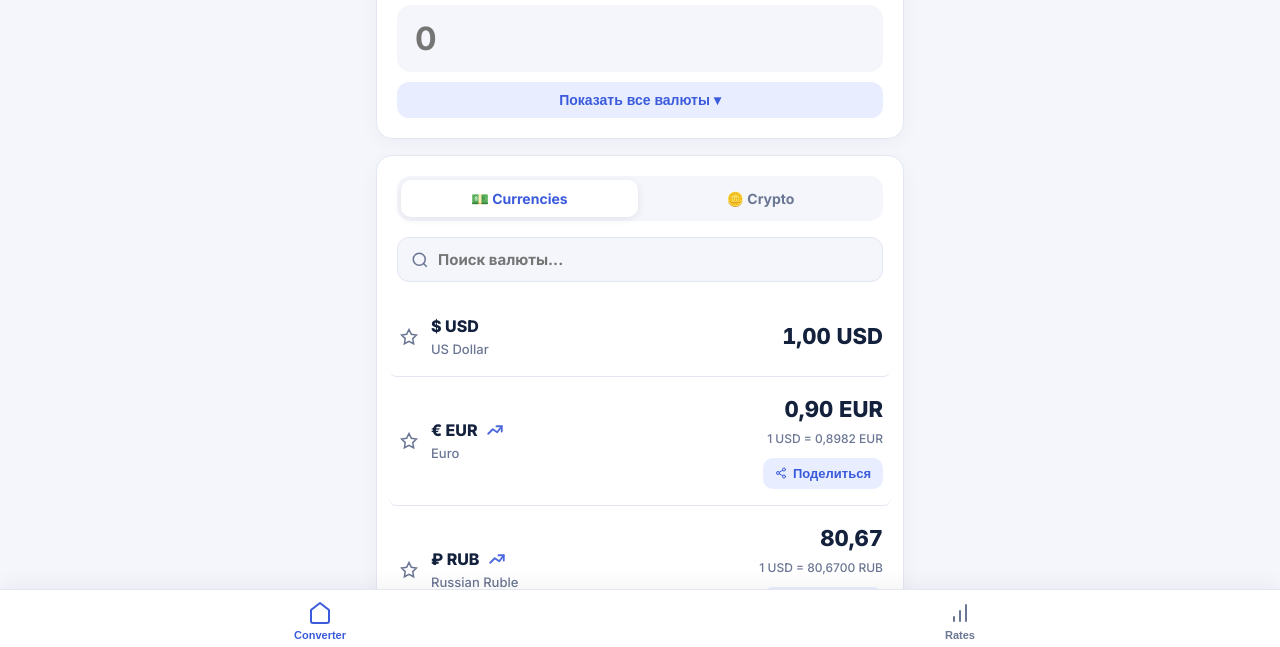
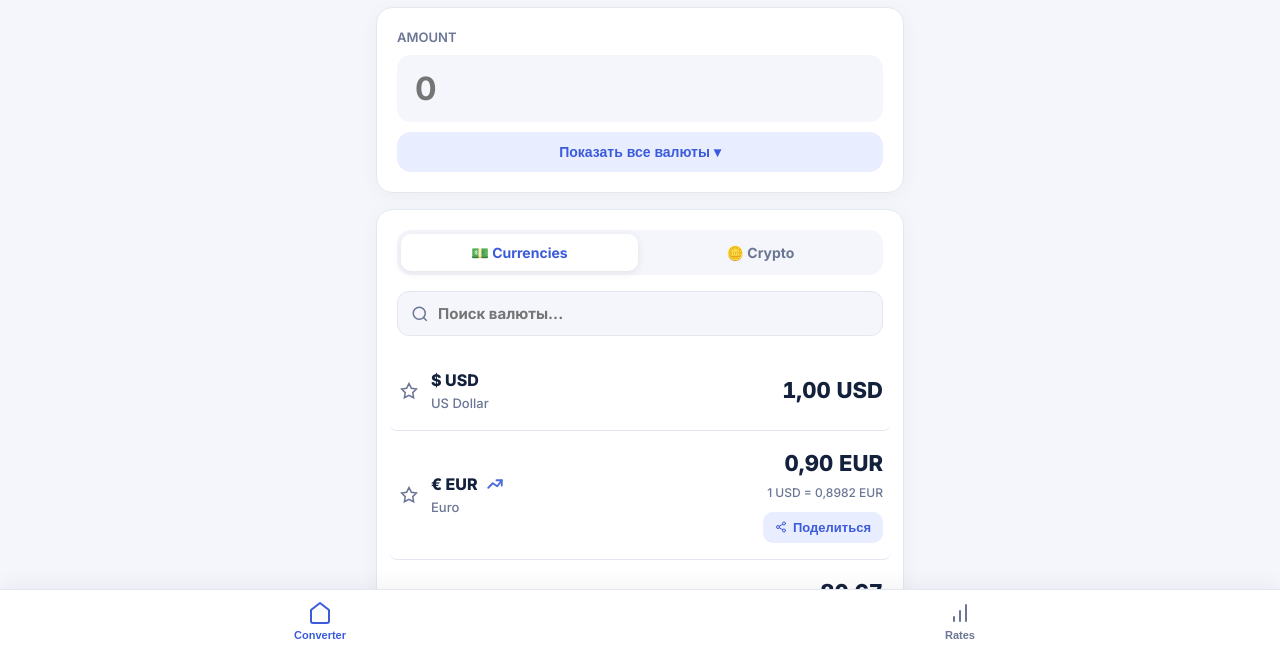
Before and after one commit to rizvandagkurbanov-hub/abuev-kurse, a plain HTML site: page index.html in a window 1280 px wide. Shown: the part 148-795 px from the top of the page. Drawn offline with Linux system fonts and the light colour scheme; no server answers.

Commit message:
Update style.css

```diff
--- a/style.css
+++ b/style.css
@@ -9,7 +9,8 @@ body{margin:0;background:var(--bg);color:var(--text);font-family:'Inter',-apple-
 @keyframes pulse{0%{transform:scale(1);}50%{transform:scale(1.05);}100%{transform:scale(1);}}
 .splash-spinner{width:30px;height:30px;border:3px solid var(--line);border-top-color:var(--accent);border-radius:50%;animation:spin 1s linear infinite;margin-top:20px;}
 
-main{max-width:560px;margin:0 auto;padding:20px 16px 100px;}
+/* Увеличенный отступ сверху, чтобы шапка Safari не перекрывала элементы */
+main{max-width:560px;margin:0 auto;padding:70px 16px 100px;}
 .screen{display:none;opacity:0;transition:opacity 0.3s ease;animation:fadeIn 0.3s ease forwards;}
 .screen.active{display:block;}
 @keyframes fadeIn{from{opacity:0;transform:translateY(5px);}to{opacity:1;transform:translateY(0);}}
@@ -34,7 +35,7 @@ input:focus{border-color:var(--accent);background:var(--card);box-shadow:0 0 0 4
 .tab:active{transform:scale(0.92);}
 .tab.on{background:var(--accent);border-color:var(--accent);color:#fff;box-shadow:0 4px 12px rgba(59,91,219,0.3);}
 
-.btn-expand { width: 100%; background: var(--accent-soft); color: var(--accent); border: none; padding: 10px; border-radius: 12px; font-weight: 700; font-size: 14px; margin-top: 10px; cursor: pointer; transition: transform 0.1s; text-align: center; }
+.btn-expand { width: 100%; background: var(--accent-soft); color: var(--accent); border: none; padding: 12px; border-radius: 14px; font-weight: 700; font-size: 14px; margin-top: 10px; cursor: pointer; transition: transform 0.1s; text-align: center; }
 .btn-expand:active { transform: scale(0.97); }
 
 .search-box { margin-bottom: 16px; position: relative; }
```
